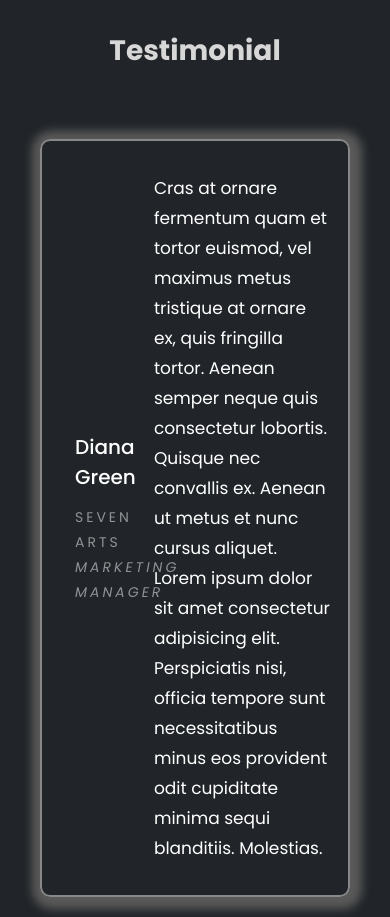
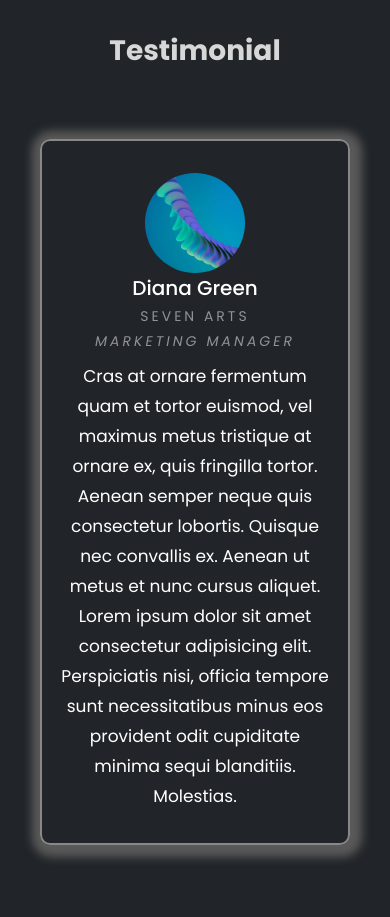
Before and after one commit to Animesh239/mgstucson, a Next.js app: page /projects/1 in a window 390 px wide. Shown: the part 1080-1997 px from the top of the page. Built offline with nearby package versions, Linux system fonts and the light colour scheme.

Commit message:
Update testimonial section styles and responsive layout

```diff
--- a/styles/global.scss
+++ b/styles/global.scss
@@ -214,6 +214,37 @@
       width: 65%;
     }
   }
+}
+
+@media screen and (max-width: 800px) {
+  .ptestimonial {
+    .pcards {
+      flex-direction: column;
+      .pimage {
+        flex-direction: column;
+        width: 100%;
+        .pimg {
+          width: 100px;
+          height: 100px;
+        }
+        .pimg-text {
+          flex-direction: column;
+          text-align: center;
+          margin-left: 0;
+          h3 {
+            margin-bottom: 0;
+            font-size: 20px;
+          }
+        }
+      }
+      .pdetails {
+        margin-top: 0.5rem;
+        width: 100%;
+        text-align: center;
+      }
+    }
+  }
+
 }
 
 //showcase
@@ -458,6 +489,10 @@ footer {
 // project-detail
 .project {
   margin-bottom: 2rem;
+  span{
+    color: #888;
+
+  }
 }
 
 .card-details {
```
Also changed, not shown: components/common/Project.js (+5 -2 lines).
